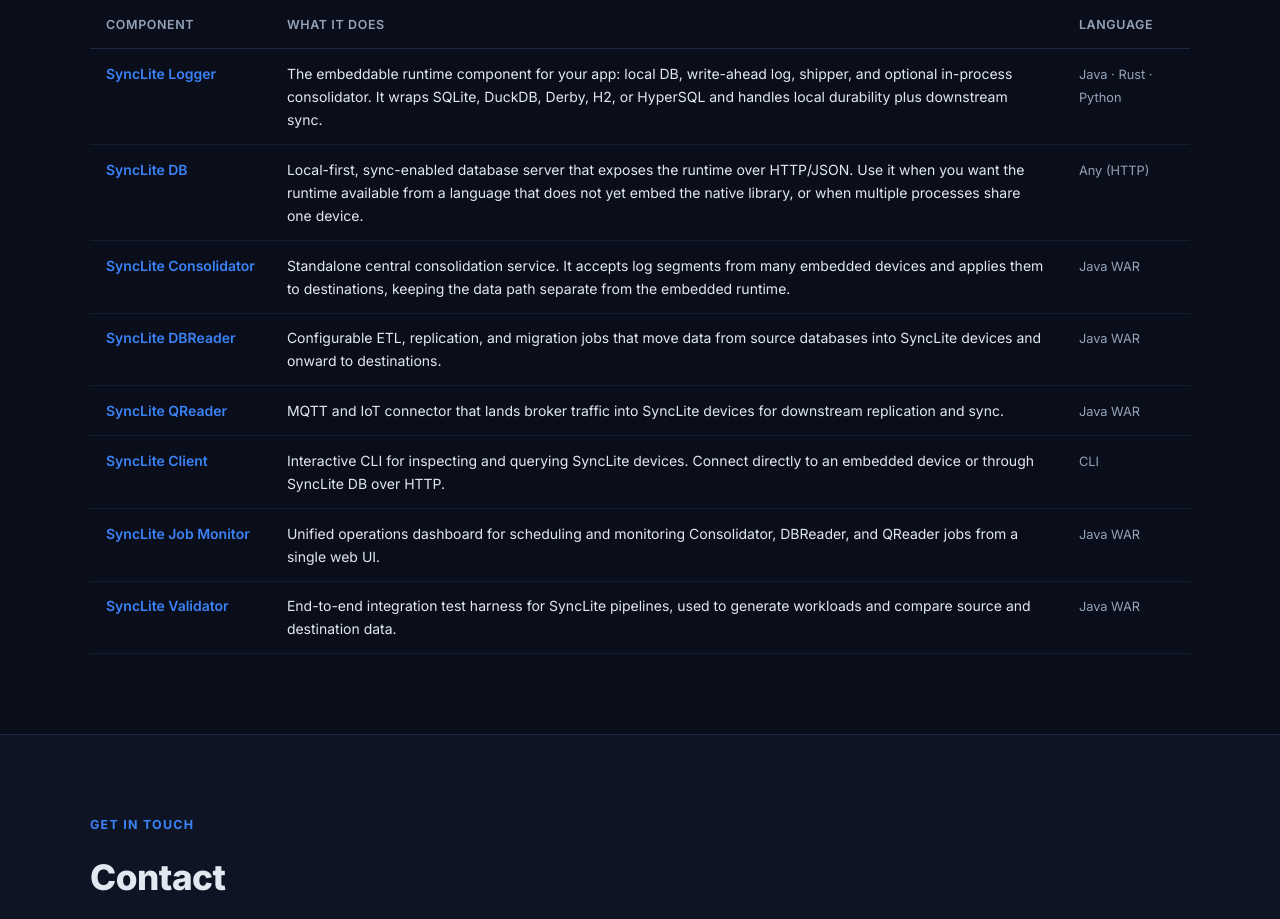
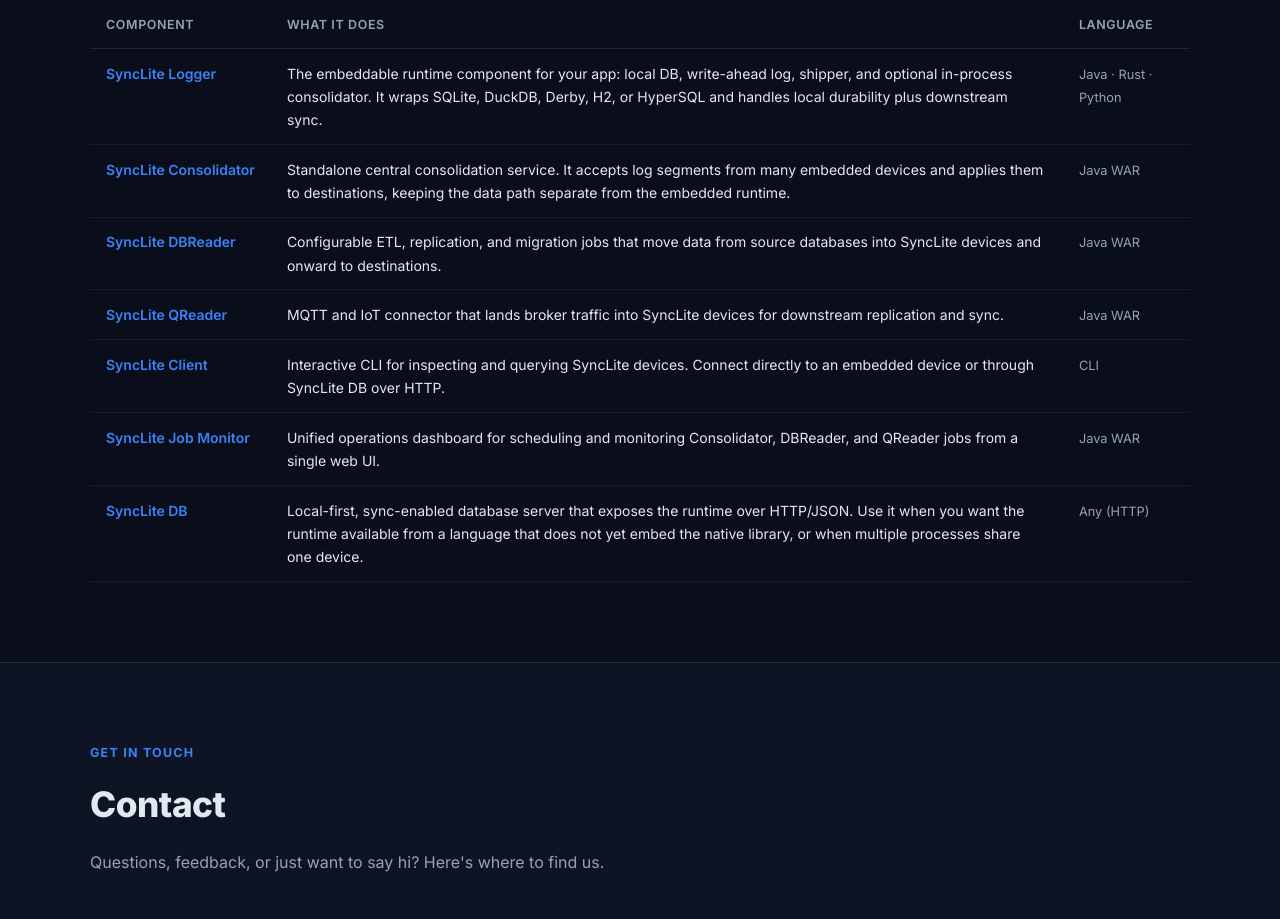
Before and after one commit to syncliteio/SyncLite, a plain HTML site: page docs/index.html in a window 1280 px wide. Shown: the part 5322-6241 px from the top of the page. Drawn offline with Linux system fonts and the light colour scheme.

Commit message:
Reintroduce SyncLite DB entry in documentation
Signed-off-by: SyncLite <150319927+syncliteio@users.noreply.github.com>

```diff
--- a/docs/index.html
+++ b/docs/index.html
@@ -885,11 +885,6 @@ props.<span class="fn">put</span>(<span class="str">"value.serializer"</span>, <
             <td><a href="https://github.com/syncliteio/synclite-logger-java">Java · Rust · Python</a></td>
           </tr>
           <tr>
-            <td>SyncLite DB</td>
-            <td>Local-first, sync-enabled database server that exposes the runtime over HTTP/JSON. Use it when you want the runtime available from a language that does not yet embed the native library, or when multiple processes share one device.</td>
-            <td><a href="https://github.com/syncliteio/synclite-db">Any (HTTP)</a></td>
-          </tr>
-          <tr>
             <td>SyncLite Consolidator</td>
             <td>Standalone central consolidation service. It accepts log segments from many embedded devices and applies them to destinations, keeping the data path separate from the embedded runtime.</td>
             <td><a href="https://github.com/syncliteio/synclite-consolidator">Java WAR</a></td>
@@ -915,9 +910,9 @@ props.<span class="fn">put</span>(<span class="str">"value.serializer"</span>, <
             <td><a href="https://github.com/syncliteio/synclite-job-monitor">Java WAR</a></td>
           </tr>
           <tr>
-            <td>SyncLite Validator</td>
-            <td>End-to-end integration test harness for SyncLite pipelines, used to generate workloads and compare source and destination data.</td>
-            <td><a href="https://github.com/syncliteio/synclite-validator">Java WAR</a></td>
+            <td>SyncLite DB</td>
+            <td>Local-first, sync-enabled database server that exposes the runtime over HTTP/JSON. Use it when you want the runtime available from a language that does not yet embed the native library, or when multiple processes share one device.</td>
+            <td><a href="https://github.com/syncliteio/synclite-db">Any (HTTP)</a></td>
           </tr>
         </tbody>
       </table>
```
